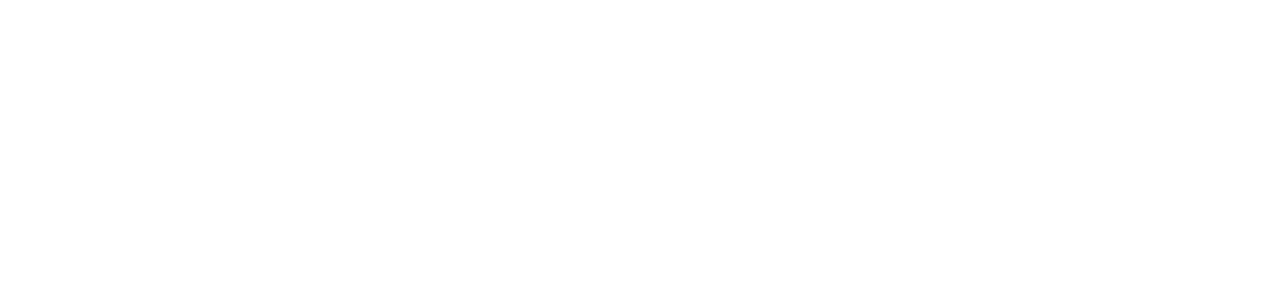
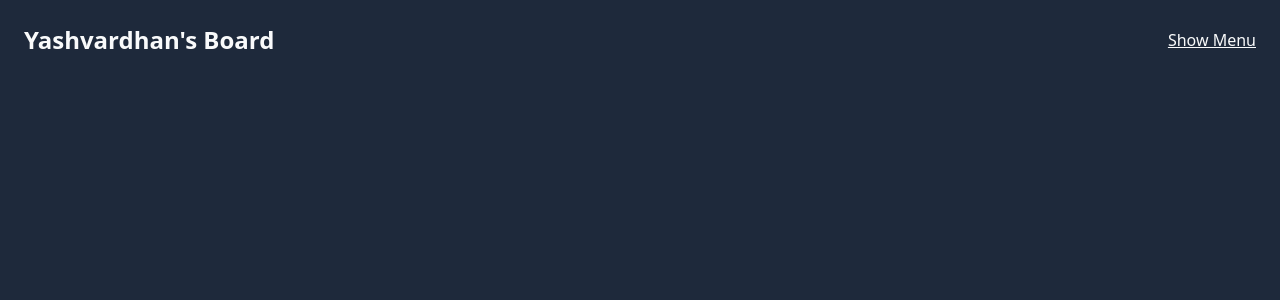
Before and after one commit to yash22arora/Zuddl_Assignment, a React (Create React App) app in the folder client/: page / in a window 1280 px wide. Shown: the top 300 px of the page. Built offline with nearby package versions, Linux system fonts and the light colour scheme.

Commit message:
Begin with Navbar skeleton
Signed-off-by: Yashvardhan Arora <yash22arora@gmail.com>

```diff
--- /dev/null
+++ b/client/postcss.config.js
@@ -0,0 +1,6 @@
+module.exports = {
+  plugins: {
+    tailwindcss: {},
+    autoprefixer: {},
+  },
+}
--- a/client/src/App.tsx
+++ b/client/src/App.tsx
@@ -1,7 +1,12 @@
 import React from "react";
+import NavBar from "./components/Navbar";
 
 function App() {
-  return <div className="App"></div>;
+  return (
+    <div className="w-screen h-screen bg-slate-800 max-h-screen flex flex-col text-gray-50">
+      <NavBar />
+    </div>
+  );
 }
 
 export default App;
--- /dev/null
+++ b/client/src/components/Navbar.tsx
@@ -0,0 +1,15 @@
+interface NavProps {}
+const NavBar: React.FC<NavProps> = () => {
+  return (
+    <div className="flex flex-row p-6  w-full justify-between items-center">
+      <div>
+        <span className="text-2xl font-semibold">Yashvardhan's Board</span>
+      </div>
+      <div>
+        <span className="underline text-md">Show Menu</span>
+      </div>
+    </div>
+  );
+};
+
+export default NavBar;
--- a/client/src/index.css
+++ b/client/src/index.css
@@ -1,13 +1,4 @@
-body {
-  margin: 0;
-  font-family: -apple-system, BlinkMacSystemFont, 'Segoe UI', 'Roboto', 'Oxygen',
-    'Ubuntu', 'Cantarell', 'Fira Sans', 'Droid Sans', 'Helvetica Neue',
-    sans-serif;
-  -webkit-font-smoothing: antialiased;
-  -moz-osx-font-smoothing: grayscale;
-}
+@tailwind base;
 
-code {
-  font-family: source-code-pro, Menlo, Monaco, Consolas, 'Courier New',
-    monospace;
-}
+@tailwind components;
+@tailwind utilities;
--- /dev/null
+++ b/client/tailwind.config.js
@@ -0,0 +1,8 @@
+/** @type {import('tailwindcss').Config} */
+module.exports = {
+  content: ["./src/**/*.{js,jsx,ts,tsx}"],
+  theme: {
+    extend: {},
+  },
+  plugins: [],
+};
```
